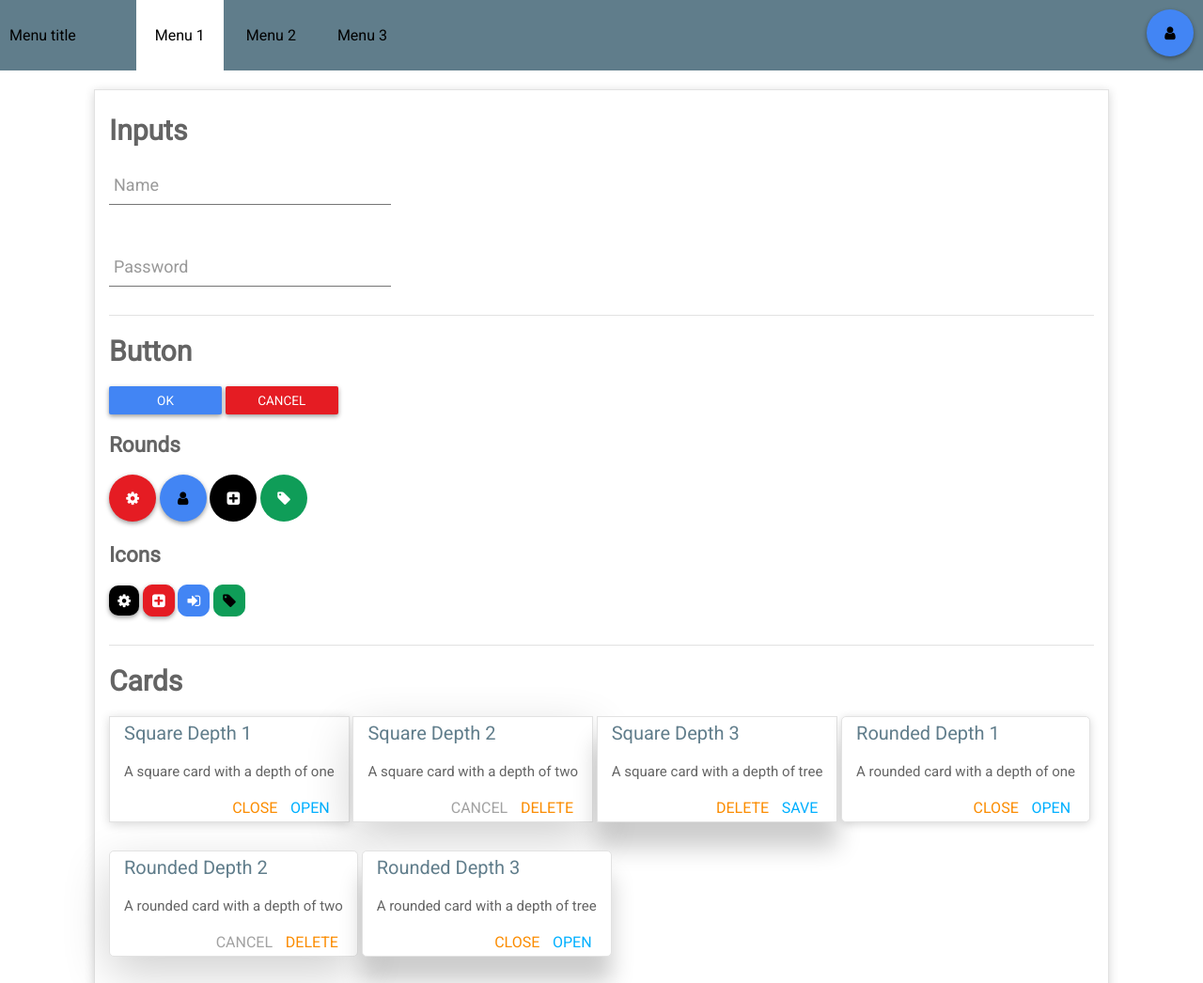
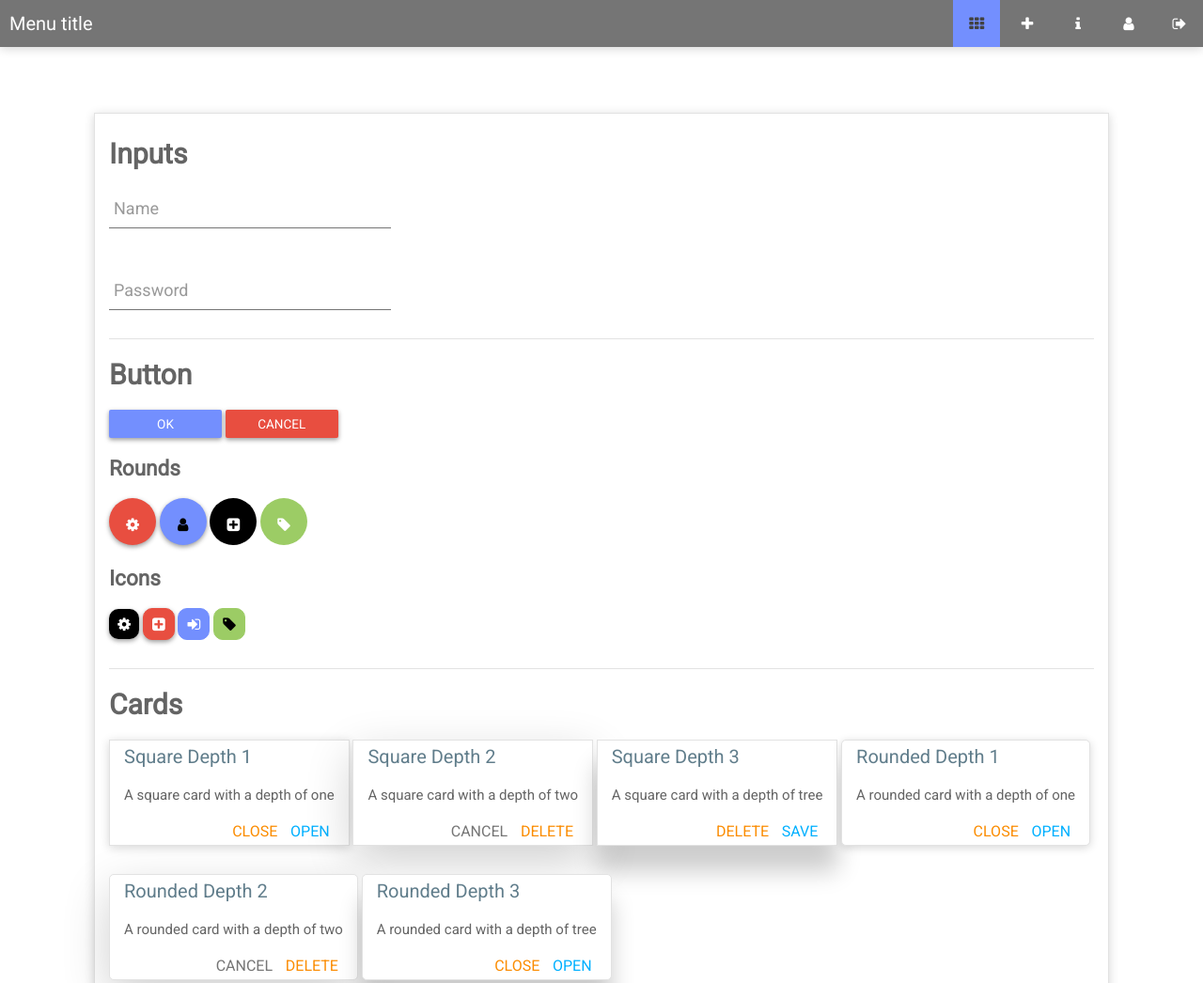
Before and after one commit to clementTal/angular-glu, a plain HTML site: page index.html in a window 1280 px wide. Shown: the top 1046 px of the page at 94% size. Drawn offline with Linux system fonts and the light colour scheme.

Commit message:
Update menu

```diff
--- a/index.html
+++ b/index.html
@@ -7,18 +7,30 @@
 <body>
 
 
-<div class="menu fixed">
+<div class="menu card-z-1">
   <div class="menu-title">
     Menu title
   </div>
-  <div class="menu-left">
-    <div class="menu-entry selected">Menu 1</div>
-    <div class="menu-entry">Menu 2</div>
-    <div class="menu-entry">Menu 3</div>
-  </div>
-  <div class="menu-right">
-    <div class="round grow raised blue inv">
-        <i class="icon fa fa-user"></i>
+  <div class="menu-items">
+    <div class="menu-entry blue selected">
+      <i class="fa fa-th"></i><br>
+      <i class="helper">liste</i>
+    </div>
+    <div class="menu-entry red">
+      <i class="fa fa-plus"></i><br>
+      <i class="helper">ajouter</i>
+    </div>
+    <div class="menu-entry green">
+      <i class="fa fa-info"></i><br>
+      <i class="helper">info</i>
+    </div>
+    <div class="menu-entry amber">
+      <i class="fa fa-user"></i><br>
+      <i class="helper">compte</i>
+    </div>
+    <div class="menu-entry purple">
+      <i class="fa fa-sign-out"></i><br>
+      <i class="helper">logout</i>
     </div>
   </div>
 </div>
--- a/sass/misc/_menu.scss
+++ b/sass/misc/_menu.scss
@@ -3,44 +3,76 @@
   width: 100%;
   height: $menu-height;
   line-height: $menu-height;
-  background-color: $menu-background-color;
+  background-color: $menu-bg-color;
+  display: inline-block;
+  overflow: hidden;
   .menu-title
   {
     padding: 0 10px;
     display: inline-block;
+    font-size: 20px;
+    color: white;
+    line-height: $menu-height;
   }
-  .menu-left
+  .menu-items
   {
     margin-left: 50px;
     padding: 0;
     display: inline-block;
+    float: right;
     .menu-entry
     {
-      padding: 0 20px;
+      width: $menu-height;
+      height: $menu-height;
+      text-align: center;
       display: inline-block;
       cursor: pointer;
+      color: $menu-txt-color;
+      i
+      {
+        @include transition(0.5s ease-in-out);
+      }
+      .helper
+      {
+        visibility: hidden;
+        display: inline-block;
+        font-size: 12px;
+      }
       &.selected, &.selected:hover
       {
-        background-color: $body-color;
-        color: #000000;
+        background-color: #FFFFFF;
+        color: $menu-txt-selected-color;
+        &.blue { background-color: $blue; }
+        &.red { background-color: $red; }
+        &.green { background-color: $green; }
+        &.amber { background-color: $amber; }
+        &.purple { background-color: $purple; }
+        i
+        {
+          color: $menu-txt-selected-color;
+        }
       }
       &:hover
       {
-        background-color: $sub-menu-color;
+        background-color: #777777;
+        color: $menu-txt-selected-color;
+        &.blue { background-color: $blue; }
+        &.red { background-color: $red; }
+        &.green { background-color: $green; }
+        &.amber { background-color: $amber; }
+        &.purple { background-color: $purple; }
+        i
+        {
+          visibility: visible;
+          @include transform(translateY(-50px));
+          color:white;
+        }
       }
     }
   }
   .menu-right
   {
+    float: right;
     margin: 10px;
-    position: absolute;
-    right: 0;
-    top: 0;
-  }
-
-  &.fixed {
-    position: fixed;
-    top: 0;
-    z-index: 100;
   }
 }
--- a/sass/misc/_variables.scss
+++ b/sass/misc/_variables.scss
@@ -1,9 +1,12 @@
 $primary-color: #607d8b;
-$blue:#4285f4;
-$red:#e51c23;
-$green: #0f9d58;
+$blue: #738ffe;
+$red: #e84e40;
+$green: #9ccc65;
+$amber: #ffca28;
+$purple: #7e57c2;
 $black: #000000;
-$grey: #A2A2A2;
+$grey: #757575;
+$dark-grey: #424242;
 
 $body-color: white;
 
@@ -18,9 +21,10 @@ $light-grey: #E2E2E2;
 /***********************/
 /********* MENU ********/
 /***********************/
-$menu-background-color: $primary-color !default;
-$menu-height: 75px !default;
-$sub-menu-color: darken($menu-background-color, 10);
+$menu-height: 50px !default;
+$menu-bg-color: $grey !default;
+$menu-txt-color: white !default;
+$menu-txt-selected-color: $dark-grey !default;
 
 /***********************/
 /******* DIVIDER *******/
```
Also changed, not shown: css/style.css.
